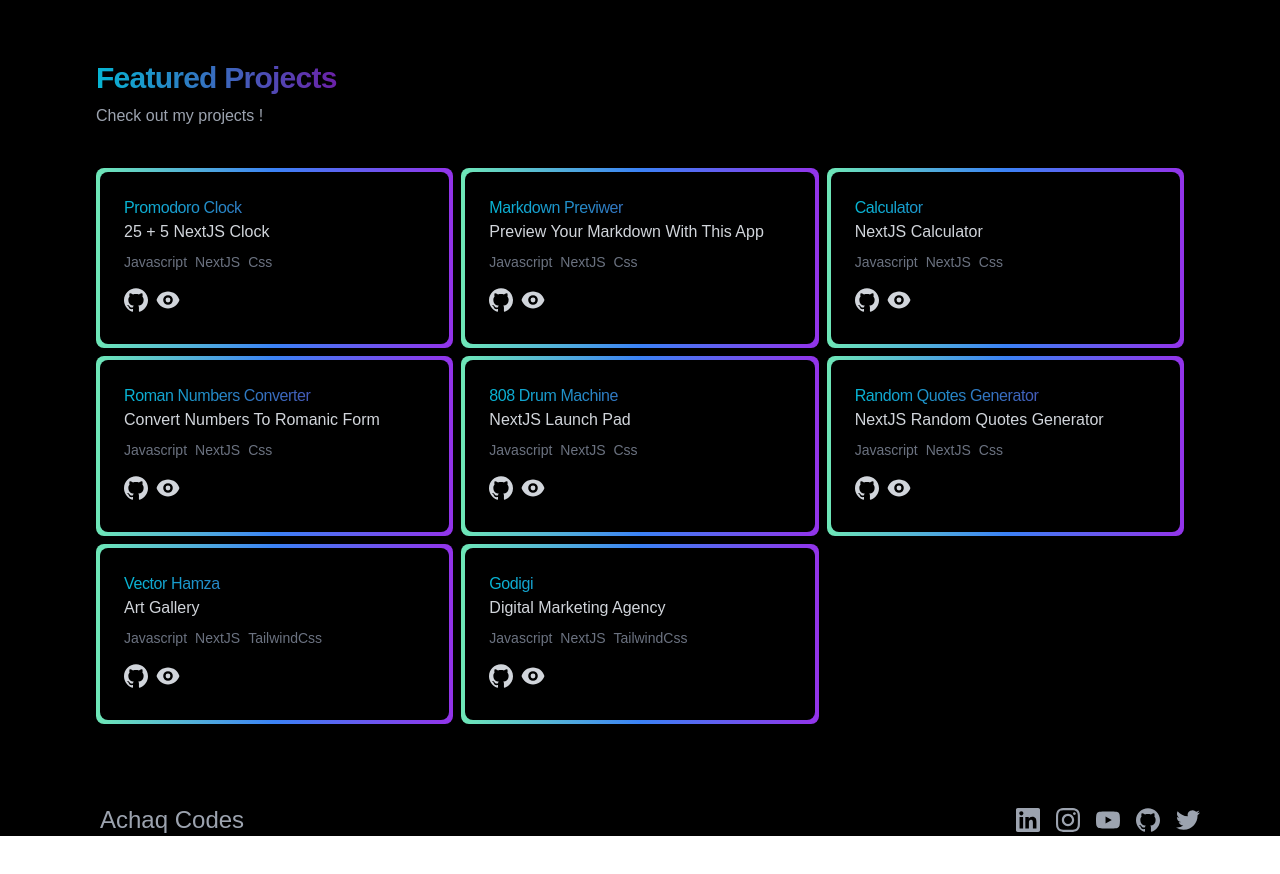
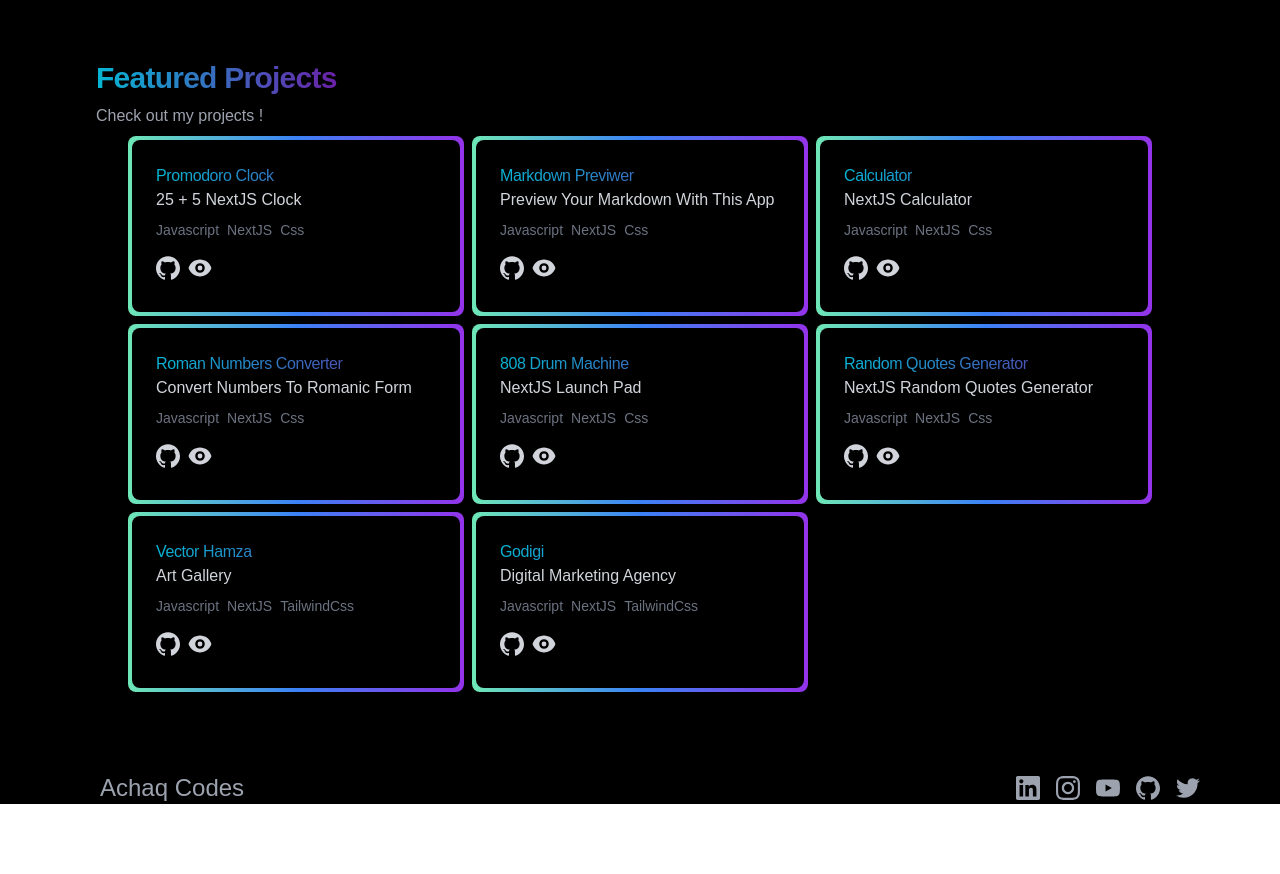
Before and after one commit to triyanox/achaq.codes, a Next.js app: page / in a window 1280 px wide. Shown: the part 1480-2354 px from the top of the page. After the commit the page ends 2332 px from the top, so only its background shows below. Built offline with nearby package versions, Linux system fonts and the light colour scheme.

Commit message:
Update ProjectsList.js

```diff
--- a/components/ProjectsList.js
+++ b/components/ProjectsList.js
@@ -27,7 +27,7 @@
         </h3>
       </div>
       <motion.div variants={stagger}>
-        <div className="grid grid-cols-1 md:grid-cols-2 lg:grid-cols-3 gap-1 lg:gap-2 justify-center items-center px-auto mt-8">
+        <div className="grid grid-cols-1 md:grid-cols-2 lg:grid-cols-3 gap-1 lg:gap-2 justify-center items-center px-auto mx-8">
           {projectsdata.map((project) => (
             <motion.div
               key={project.id}
```
